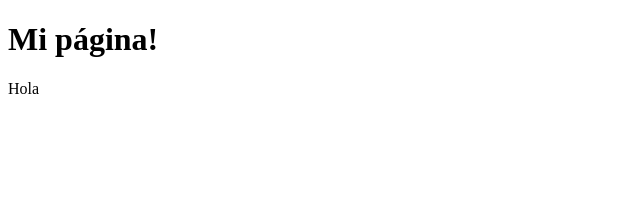
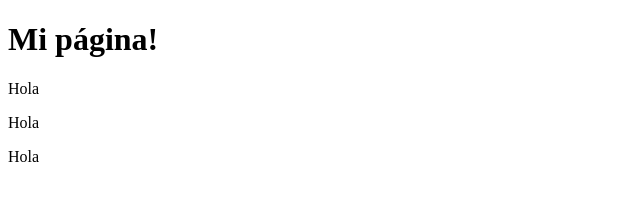
Before and after one commit to Freddy-Nader/proyectoPPI, a plain HTML site: page index.html in a window 1280 px wide. Shown: the full height of the page, 0-640 px from the left. Drawn offline with Linux system fonts and the light colour scheme.

Commit message:
Más contenido

```diff
--- a/index.html
+++ b/index.html
@@ -9,5 +9,7 @@
     <h1>Mi página!</h1>
 
     <p>Hola</p>
+    <p>Hola</p>
+    <p>Hola</p>
 </body>
 </html>
```
